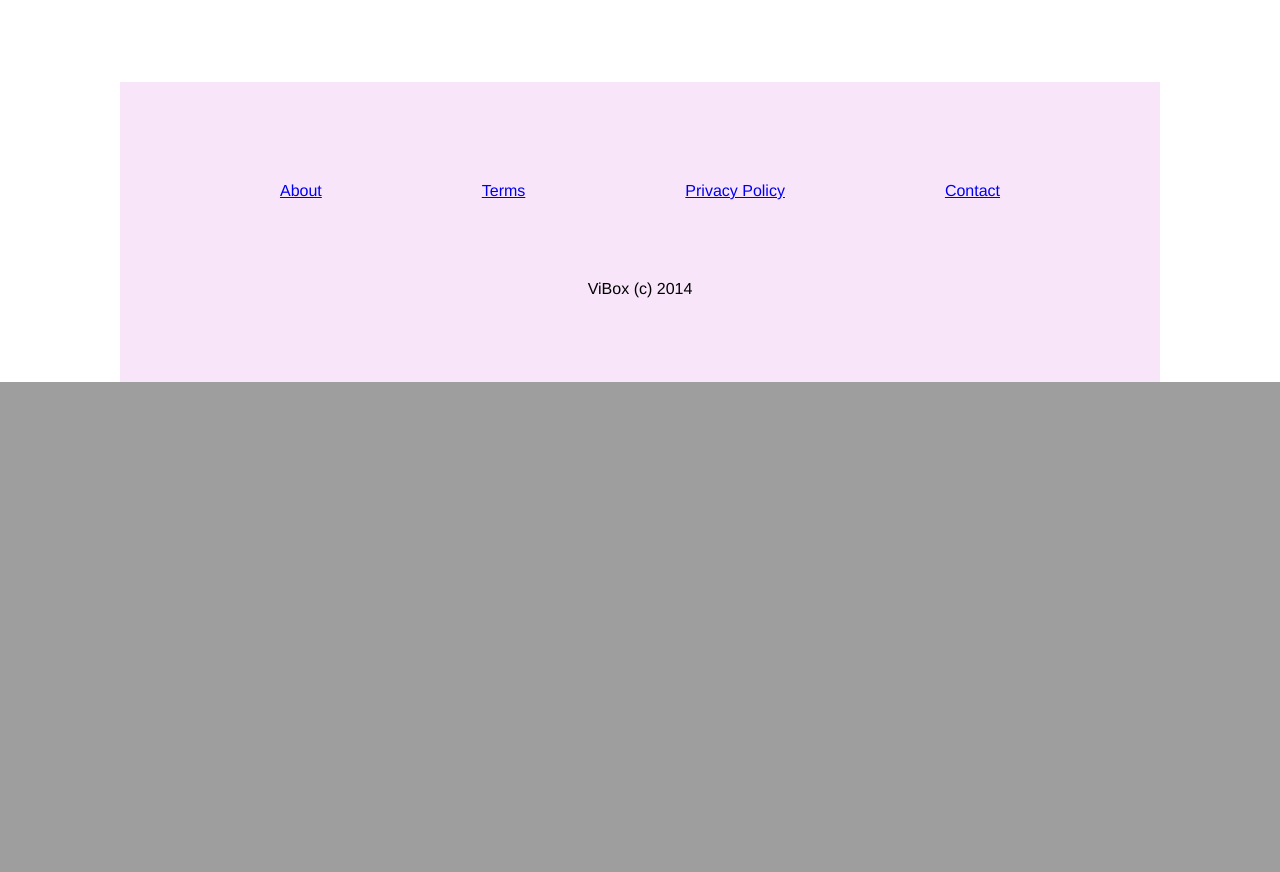
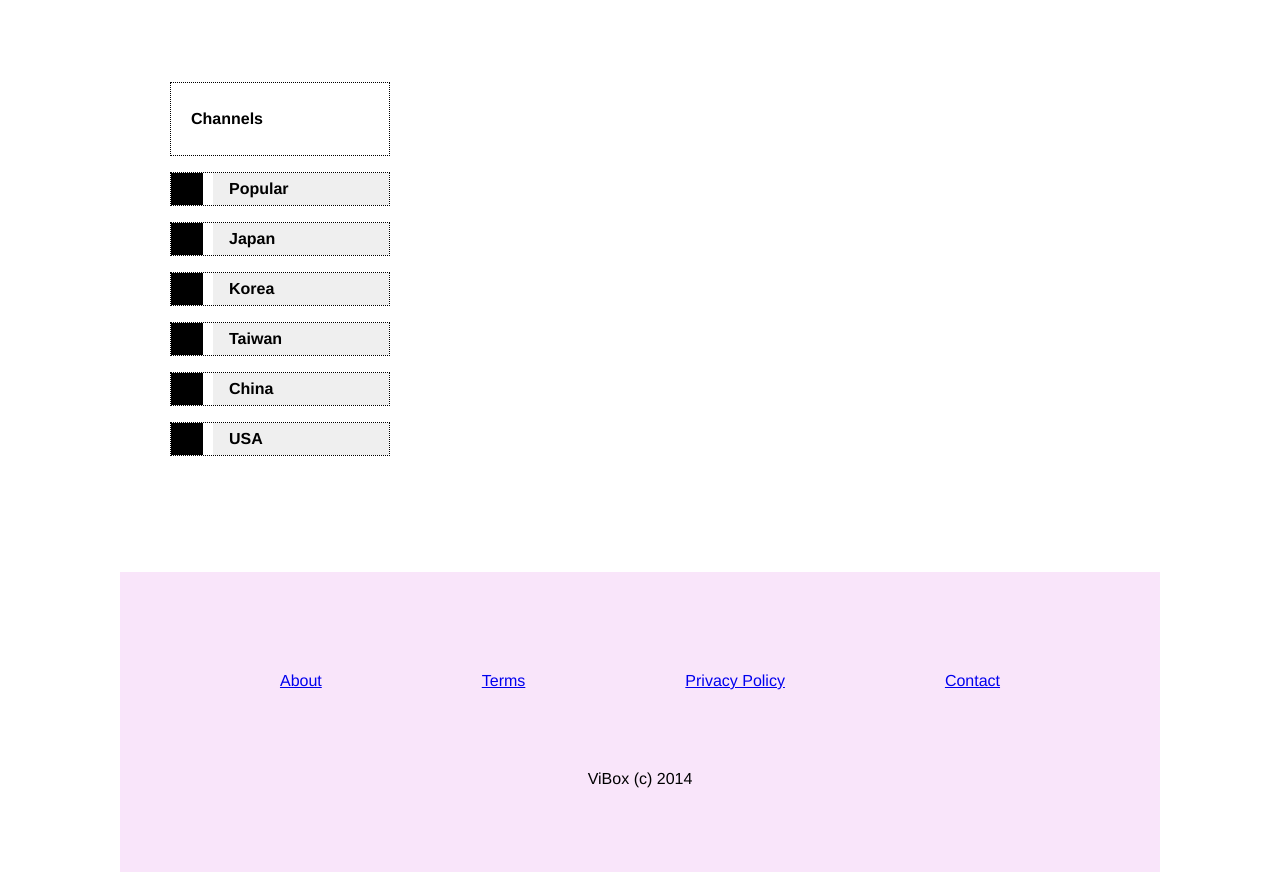
Before and after one commit to Fischer-L/VideoDemo, a PHP site: page /videoDemo/webapp/main.php in a window 1280 px wide. Shown: the part 420-1292 px from the top of the page. Before the commit the page ends 802 px from the top, so only its background shows below. Run offline with PHP 8.4, Linux system fonts and the light colour scheme.

Commit message:
#UPDATE: Done with the nav panel layout.

```diff
--- a/mockup/css/web_std.css
+++ b/mockup/css/web_std.css
@@ -628,6 +628,7 @@ a:hover {
 }
 .footer {
 	height: 300px;
+	margin-top: 100px;
 }
 .footer-links {
 	margin: 0 auto;
@@ -641,3 +642,38 @@ a:hover {
 	width: 100%;
 	margin-top: 80px;
 }
+.navPanel > li {
+	margin-bottom: 16px;
+	border: 1px dotted #000; /* To del */
+}
+.navPanel > li > h3 {
+	height: 72px;
+	line-height: 72px;
+	padding-left: 20px;
+}
+.navPanel-channel {
+	cursor: pointer;
+}
+.navPanel-channel-title,
+.navPanel-deco {
+	height: 32px;
+	line-height: 32px;
+	display: inline-block;
+}
+.navPanel-channel-title {
+	width: 160px;
+	padding-left: 16px;
+	background-color: #efefef; /* To del */
+}
+.navPanel-deco {
+	width: 32px;
+	margin-right: 10px;
+	background-color: #000; /* To del */
+	float: left;
+}
+.navPanel-deco-arw {
+	border-top: 2px solid #fff;
+	border-bottom: 2px solid #fff;
+	border-right: 2px solid #fff;
+	border-left: 2px solid #fff;
+}
--- a/mockup/php/std_lib.php
+++ b/mockup/php/std_lib.php
@@ -25,7 +25,7 @@ class VB_PageManager {
 
 		$this->webModulePath[self::WEB_MODULE_HEADER] = $this->fileRoot . $this->webModulePath["rootDir"] . "/header.php";
 		$this->webModulePath[self::WEB_MODULE_FOOTER] = $this->fileRoot . $this->webModulePath["rootDir"] . "/footer.php";
-		//$this->webModulePath[self::WEB_MODULE_NAV_PANEL] = $this->fileRoot . $this->webModulePath["rootDir"] . "/nav_panel.php"; // TBW...
+		$this->webModulePath[self::WEB_MODULE_NAV_PANEL] = $this->fileRoot . $this->webModulePath["rootDir"] . "/nav_panel.php";
 
 		$this->cssURL[self::CSS_WEB_STD] = $this->domain . $this->cssURL["rootDir"] . "/web_std.css";
 		//$this->cssURL[self::CSS_WEB_SIGNUP] = $this->domain . $this->cssURL["rootDir"] . "/web_signup.css"; // TBW...
--- /dev/null
+++ b/mockup/webapp/webmodule/nav_panel.php
@@ -0,0 +1,35 @@
+<ul class="navPanel">
+	<li>
+		<h3>Channels</h4>
+	</li>
+	<li class="navPanel-channel">
+		<div class="navPanel-deco">
+		</div>
+		<h4 class="navPanel-channel-title">Popular</h4>
+	</li>
+	<li class="navPanel-channel">
+		<div class="navPanel-deco">
+		</div>
+		<h4 class="navPanel-channel-title">Japan</h4>
+	</li>
+	<li class="navPanel-channel">
+		<div class="navPanel-deco">
+		</div>
+		<h4 class="navPanel-channel-title">Korea</h4>
+	</li>
+	<li class="navPanel-channel">
+		<div class="navPanel-deco">
+		</div>
+		<h4 class="navPanel-channel-title">Taiwan</h4>
+	</li>
+	<li class="navPanel-channel">
+		<div class="navPanel-deco">
+		</div>
+		<h4 class="navPanel-channel-title">China</h4>
+	</li>
+	<li class="navPanel-channel">
+		<div class="navPanel-deco">
+		</div>
+		<h4 class="navPanel-channel-title">USA</h4>
+	</li>
+</ul>
```
